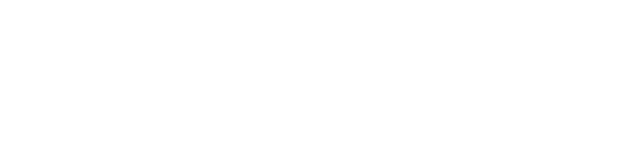
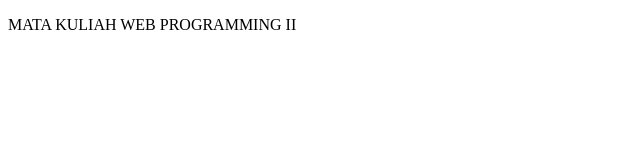
Before and after one commit to Digiadeyana/latihan-git, a plain HTML site: page index.html in a window 1280 px wide. Shown: the whole page, without its empty margins (0-640 px from the left). Drawn offline with Linux system fonts and the light colour scheme.

Commit message:
penambahan isi index.html

```diff
--- a/index.html
+++ b/index.html
@@ -5,6 +5,6 @@
     <title></title>
 </head>
 <body>
-    <p></p>
+    <p>MATA KULIAH WEB PROGRAMMING II</p>
 </body>
 </html>
```
